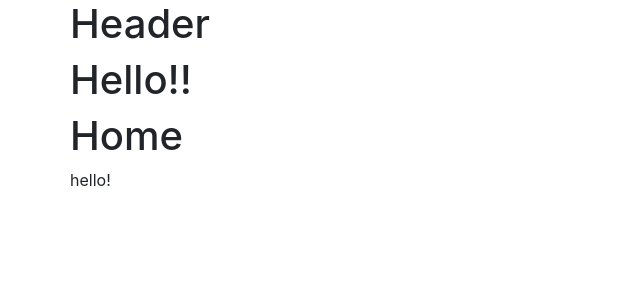
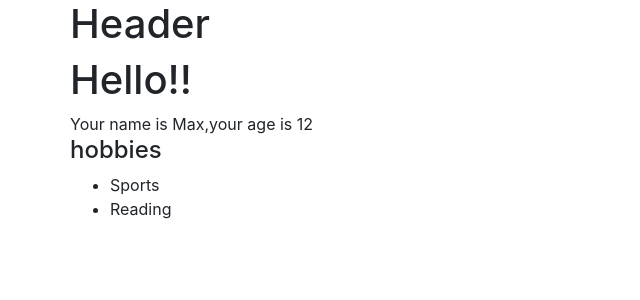
Before and after one commit to study0918/React, a React (Create React App) app in the folder localReact/my-app/: page / in a window 1280 px wide. Shown: the top 300 px of the page, without its empty margins (0-640 px from the left). Built offline with nearby package versions, Linux system fonts and the light colour scheme.

Commit message:
'components'

```diff
--- a/localReact/my-app/src/App.js
+++ b/localReact/my-app/src/App.js
@@ -4,11 +4,15 @@ import Header from './components/Header';
 import Home from './components/Home';
 class App extends Component {
   render() {
+    const user={
+      name:"Anna",
+      hobbies:["Sports","Reading"]
+    }
     return (
       <div className="container">
             <div className="row">
                <div className="col-xs-1 col-xs-offset-11">
-                  <Home/>
+               <Header/>
                </div>
             </div>
             <div className="row">
@@ -18,7 +22,7 @@ class App extends Component {
             </div>
             <div className="row">
                <div className="col-xs-1 col-xs-offset-11">
-                  <Header/>
+                  <Home name={"Max"} age={12} user={user}/>
                </div>
             </div>
       </div>
--- a/localReact/my-app/src/components/Header.js
+++ b/localReact/my-app/src/components/Header.js
@@ -2,18 +2,13 @@ import React, { Component } from 'react';
 
 export default class Header extends Component {
   render() {
-    let content="";
-    if(true){
-      content="hello!"
-    }
     return (
       <div className="container">
-        <div className="row">
-              <div className="col-xs-1 col-xs-offset-11">
-                <h1>Home</h1>
-                {content}
-              </div>
-        </div>
+            <div className="row">
+                  <div className="col-xs-1 col-xs-offset-11">
+                    <h1>Header</h1>
+                  </div>
+            </div>
       </div>
     );
   }
--- a/localReact/my-app/src/components/Home.js
+++ b/localReact/my-app/src/components/Home.js
@@ -1,14 +1,21 @@
 import React, { Component } from 'react';
 
-export default class Home extends Component {
+export default class Header extends Component {
   render() {
+    console.log(this.props)
     return (
       <div className="container">
-            <div className="row">
-                  <div className="col-xs-1 col-xs-offset-11">
-                    <h1>Header</h1>
-                  </div>
-            </div>
+        <div className="row">
+              <div className="col-xs-1 col-xs-offset-11">
+                <div>Your name is {this.props.name},your age is {this.props.age}</div>
+                <div>
+                   <h4>hobbies</h4>
+                   <ul>
+                     {this.props.user.hobbies.map((hobby,i)=><li key={i}>{hobby}</li>)}
+                   </ul>
+                </div>
+              </div>
+        </div>
       </div>
     );
   }
```
